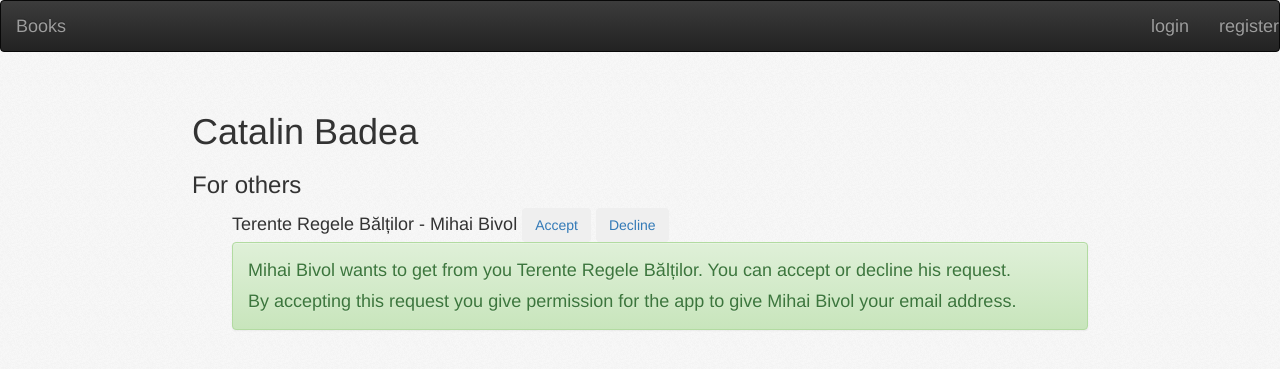
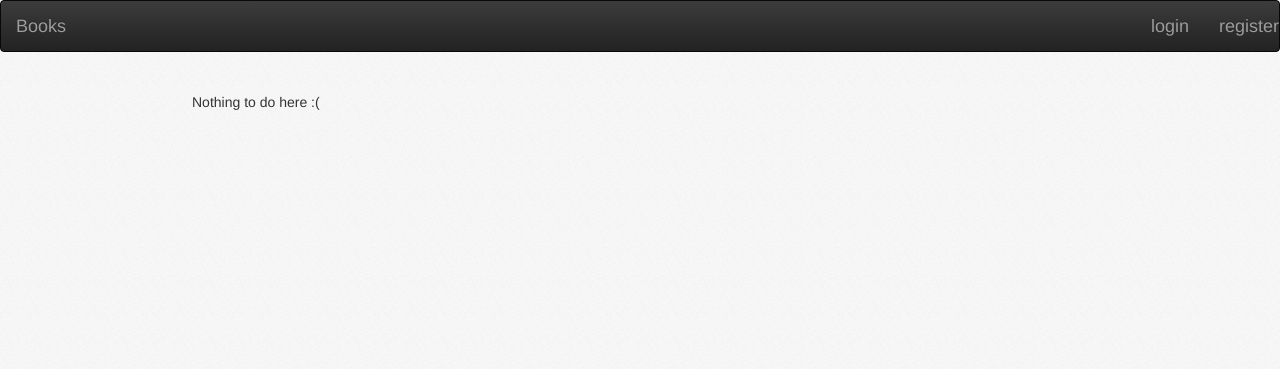
Before and after one commit to rosedu-hacks/books, a Django app: page /profile/2/ in a window 1280 px wide. Shown: the top 369 px of the page. Run offline with Django 3.2, Linux system fonts and the light colour scheme; data comes from the database, SQL or seed files in the repository; data that the repository does not hold is empty; parts of the project's set-up code (start-up, migrations or seed data) failed here and were passed over; some libraries are stand-ins or nearby versions.

Commit message:
Update profile template

```diff
--- a/books/books/templates/profile.html
+++ b/books/books/templates/profile.html
@@ -2,6 +2,7 @@
 
 {% block content %}
 <div id="personData">
+{% if person.pk == user.pk %}
 <h1> {{ person.name }} </h1>
 
 {% if not person.shared.all and not person.rentals_to.all and not person.rentals_from.all %}
@@ -104,6 +105,9 @@
   <li> {{ book.title }} </li>
   {% endfor %}
 </ul>
+{% else %}
+Nothing to do here :(
+{% endif %}
 </div>
 
 {% endblock %}
```
